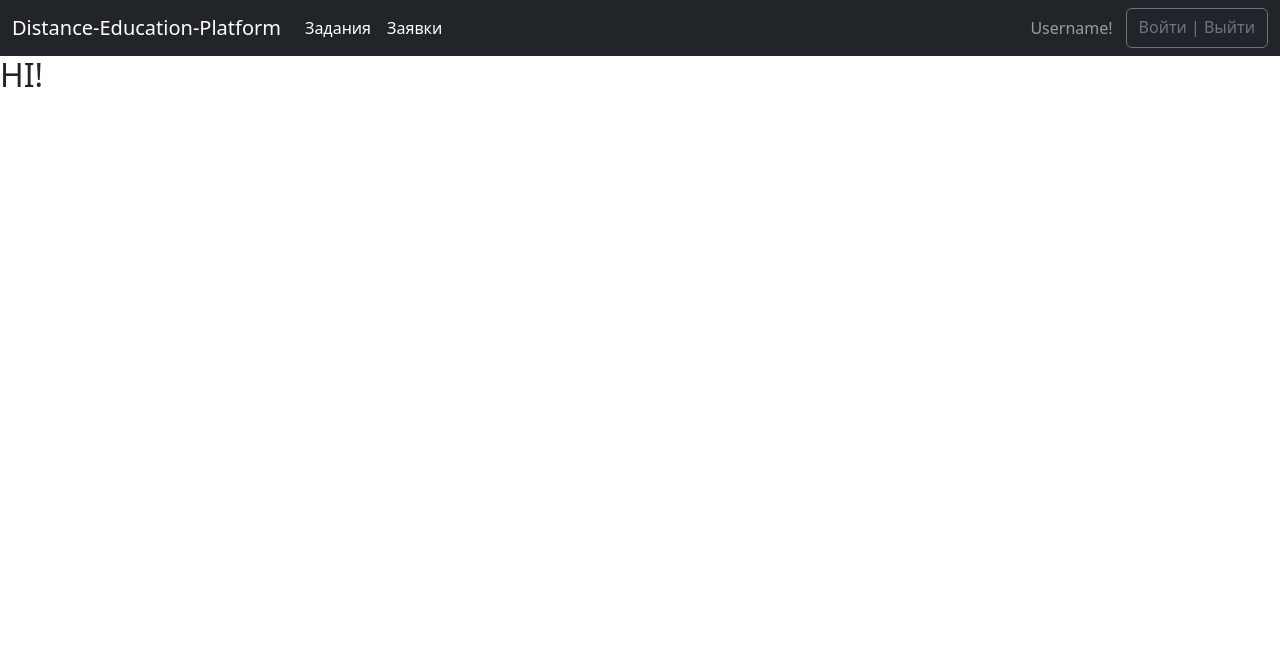
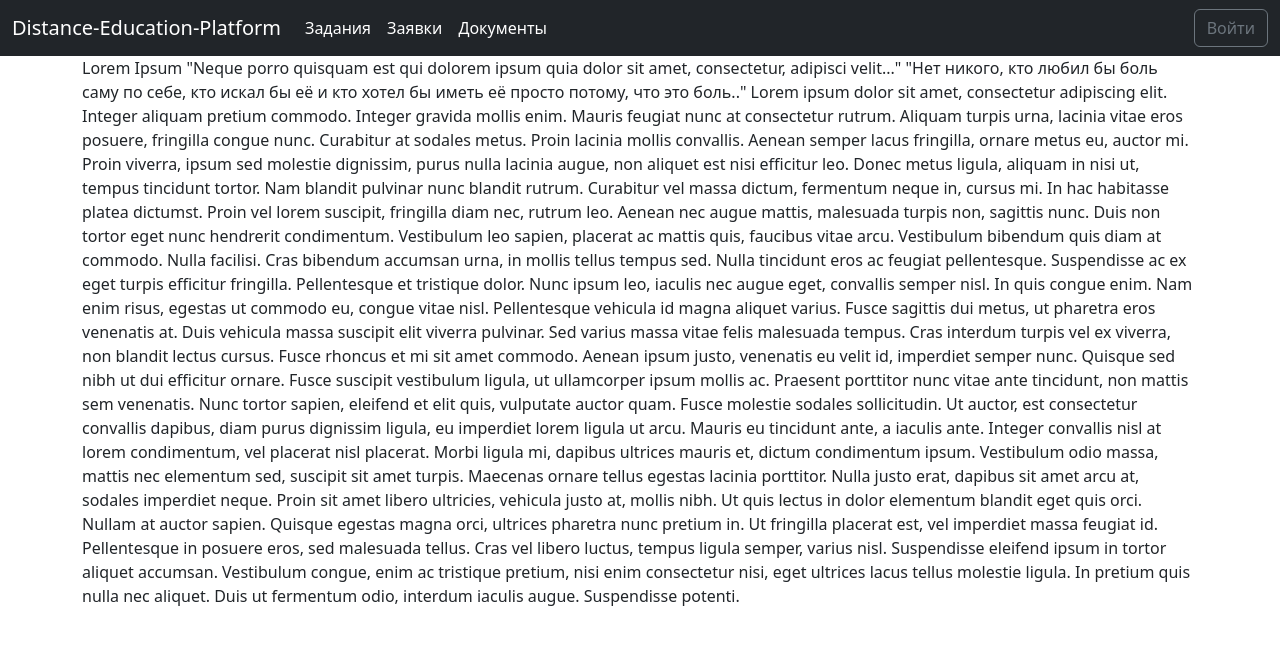
Before and after one commit to Ventel1555/distance-education-platform, a Django app: page / in a window 1280 px wide. Shown: the top 645 px of the page. Run offline with Django 4.2, Linux system fonts and the light colour scheme.

Commit message:
login and logout addition

```diff
--- a/config/settings.py
+++ b/config/settings.py
@@ -38,6 +38,7 @@ INSTALLED_APPS = [
     'django.contrib.messages',
     'django.contrib.staticfiles',
     'edu',
+    'users',
 ]
 
 MIDDLEWARE = [
@@ -126,6 +127,6 @@ MEDIA_ROOT = os.path.join(BASE_DIR, 'media/')
 
 DEFAULT_AUTO_FIELD = 'django.db.models.BigAutoField'
 
-# LOGIN_URL = 'loginview'
+LOGIN_URL = 'login_view'
 
 # AUTH_USER_MODEL = "users.User"
--- a/config/urls.py
+++ b/config/urls.py
@@ -6,6 +6,7 @@ from django.urls import path, include
 urlpatterns = [
     path('admin/', admin.site.urls),
     path('', include('edu.urls')),
+    path('users/',include('users.urls'))
 ]
 if settings.DEBUG:
     urlpatterns += static(settings.MEDIA_URL, document_root=settings.MEDIA_ROOT)
--- a/edu/templates/add_base.html
+++ b/edu/templates/add_base.html
@@ -1,5 +1,17 @@
 {% extends 'base.html' %}
 
 {% block content %}
-    <h2>HI!</h2>
+    <p>Lorem Ipsum
+        "Neque porro quisquam est qui dolorem ipsum quia dolor sit amet, consectetur, adipisci velit..."
+        "Нет никого, кто любил бы боль саму по себе, кто искал бы её и кто хотел бы иметь её просто потому, что это боль.."
+
+        Lorem ipsum dolor sit amet, consectetur adipiscing elit. Integer aliquam pretium commodo. Integer gravida mollis enim. Mauris feugiat nunc at consectetur rutrum. Aliquam turpis urna, lacinia vitae eros posuere, fringilla congue nunc. Curabitur at sodales metus. Proin lacinia mollis convallis. Aenean semper lacus fringilla, ornare metus eu, auctor mi. Proin viverra, ipsum sed molestie dignissim, purus nulla lacinia augue, non aliquet est nisi efficitur leo. Donec metus ligula, aliquam in nisi ut, tempus tincidunt tortor. Nam blandit pulvinar nunc blandit rutrum.
+
+        Curabitur vel massa dictum, fermentum neque in, cursus mi. In hac habitasse platea dictumst. Proin vel lorem suscipit, fringilla diam nec, rutrum leo. Aenean nec augue mattis, malesuada turpis non, sagittis nunc. Duis non tortor eget nunc hendrerit condimentum. Vestibulum leo sapien, placerat ac mattis quis, faucibus vitae arcu. Vestibulum bibendum quis diam at commodo. Nulla facilisi. Cras bibendum accumsan urna, in mollis tellus tempus sed. Nulla tincidunt eros ac feugiat pellentesque. Suspendisse ac ex eget turpis efficitur fringilla. Pellentesque et tristique dolor. Nunc ipsum leo, iaculis nec augue eget, convallis semper nisl.
+
+        In quis congue enim. Nam enim risus, egestas ut commodo eu, congue vitae nisl. Pellentesque vehicula id magna aliquet varius. Fusce sagittis dui metus, ut pharetra eros venenatis at. Duis vehicula massa suscipit elit viverra pulvinar. Sed varius massa vitae felis malesuada tempus. Cras interdum turpis vel ex viverra, non blandit lectus cursus. Fusce rhoncus et mi sit amet commodo. Aenean ipsum justo, venenatis eu velit id, imperdiet semper nunc. Quisque sed nibh ut dui efficitur ornare. Fusce suscipit vestibulum ligula, ut ullamcorper ipsum mollis ac. Praesent porttitor nunc vitae ante tincidunt, non mattis sem venenatis. Nunc tortor sapien, eleifend et elit quis, vulputate auctor quam. Fusce molestie sodales sollicitudin. Ut auctor, est consectetur convallis dapibus, diam purus dignissim ligula, eu imperdiet lorem ligula ut arcu.
+
+        Mauris eu tincidunt ante, a iaculis ante. Integer convallis nisl at lorem condimentum, vel placerat nisl placerat. Morbi ligula mi, dapibus ultrices mauris et, dictum condimentum ipsum. Vestibulum odio massa, mattis nec elementum sed, suscipit sit amet turpis. Maecenas ornare tellus egestas lacinia porttitor. Nulla justo erat, dapibus sit amet arcu at, sodales imperdiet neque. Proin sit amet libero ultricies, vehicula justo at, mollis nibh. Ut quis lectus in dolor elementum blandit eget quis orci.
+
+        Nullam at auctor sapien. Quisque egestas magna orci, ultrices pharetra nunc pretium in. Ut fringilla placerat est, vel imperdiet massa feugiat id. Pellentesque in posuere eros, sed malesuada tellus. Cras vel libero luctus, tempus ligula semper, varius nisl. Suspendisse eleifend ipsum in tortor aliquet accumsan. Vestibulum congue, enim ac tristique pretium, nisi enim consectetur nisi, eget ultrices lacus tellus molestie ligula. In pretium quis nulla nec aliquet. Duis ut fermentum odio, interdum iaculis augue. Suspendisse potenti. </p>
 {% endblock content %}
--- a/edu/templates/base.html
+++ b/edu/templates/base.html
@@ -9,9 +9,10 @@
   <body>
     <!--Navbar-->
     {% include 'navbar1.html' %}
-
+    <div class="container">
     {% block content %}
     {% endblock %}
+    </div>
     <script src="https://cdn.jsdelivr.net/npm/bootstrap@5.3.2/dist/js/bootstrap.bundle.min.js" integrity="sha384-C6RzsynM9kWDrMNeT87bh95OGNyZPhcTNXj1NW7RuBCsyN/o0jlpcV8Qyq46cDfL" crossorigin="anonymous"></script>
   </body>
 </html>
--- a/edu/templates/navbar1.html
+++ b/edu/templates/navbar1.html
@@ -1,7 +1,7 @@
 <nav class="navbar navbar-expand-lg bg-dark navbar-dark bg-dark">
     <div class="container-fluid">
       <div width="16" height="16" class="special-div"></div>
-      <a class="navbar-brand text-bg-dark" href="#">Distance-Education-Platform</a>
+      <a class="navbar-brand text-bg-dark" href="{% url 'home' %}">Distance-Education-Platform</a>
       <button class="navbar-toggler" type="button" data-bs-toggle="collapse" data-bs-target="#navbarTogglerDemo02" aria-controls="navbarTogglerDemo02" aria-expanded="false" aria-label="Toggle navigation">
         <span class="navbar-toggler-icon"></span>
       </button>
@@ -13,12 +13,21 @@
           <li class="nav-item">
             <a class="nav-link text-bg-dark" href="#">Заявки</a>
           </li>
+          <li class="nav-item">
+            <a class="nav-link text-bg-dark" href="#">Документы</a>
+          </li>
         </ul>
         <div class="navbar-nav">
-          <a class="nav-link" aria-current="page" style="margin-right: 5px;">Username!</a>
+          {% if user.is_authenticated %}
+          <a class="nav-link" aria-current="page" style="margin-right: 5px;">{{ user.first_name}} {{user.last_name}} - ученик | преподователь</a>
           <div class="d-flex">
-              <a class="btn btn-outline-secondary" href="#">Войти | Выйти</a>
+              <a class="btn btn-outline-secondary" href="{% url 'logout_view'%}">Выйти</a>
           </div>
+          {% else %}
+          <div class="d-flex">
+            <a class="btn btn-outline-secondary" href="{% url 'login_view'%}">Войти</a>
+          </div>
+          {% endif %}
       </div>
       </div>
     </div>
--- /dev/null
+++ b/users/templates/singup_view.html
@@ -0,0 +1,5 @@
+{%extends 'base.html'%}
+
+{% block content %}
+    <p>Регистрация</p>
+{% endblock content %}
--- /dev/null
+++ b/users/urls.py
@@ -0,0 +1,11 @@
+from django.urls import path
+
+from .views import MyLoginView
+from django.contrib.auth.views import LogoutView
+
+
+urlpatterns =[
+    path('login/', MyLoginView.as_view(), name='login_view'),
+    path('logout/', LogoutView.as_view(next_page='login_view'), name='logout_view'),
+    # path('singup/', LogoutView.as_view(), name='singup_view'),
+]
```
Also changed, not shown: users/models.py (+2 -5 lines), users/templates/login_view.html (added, +26 -0 lines), users/views.py (+14 -2 lines).
